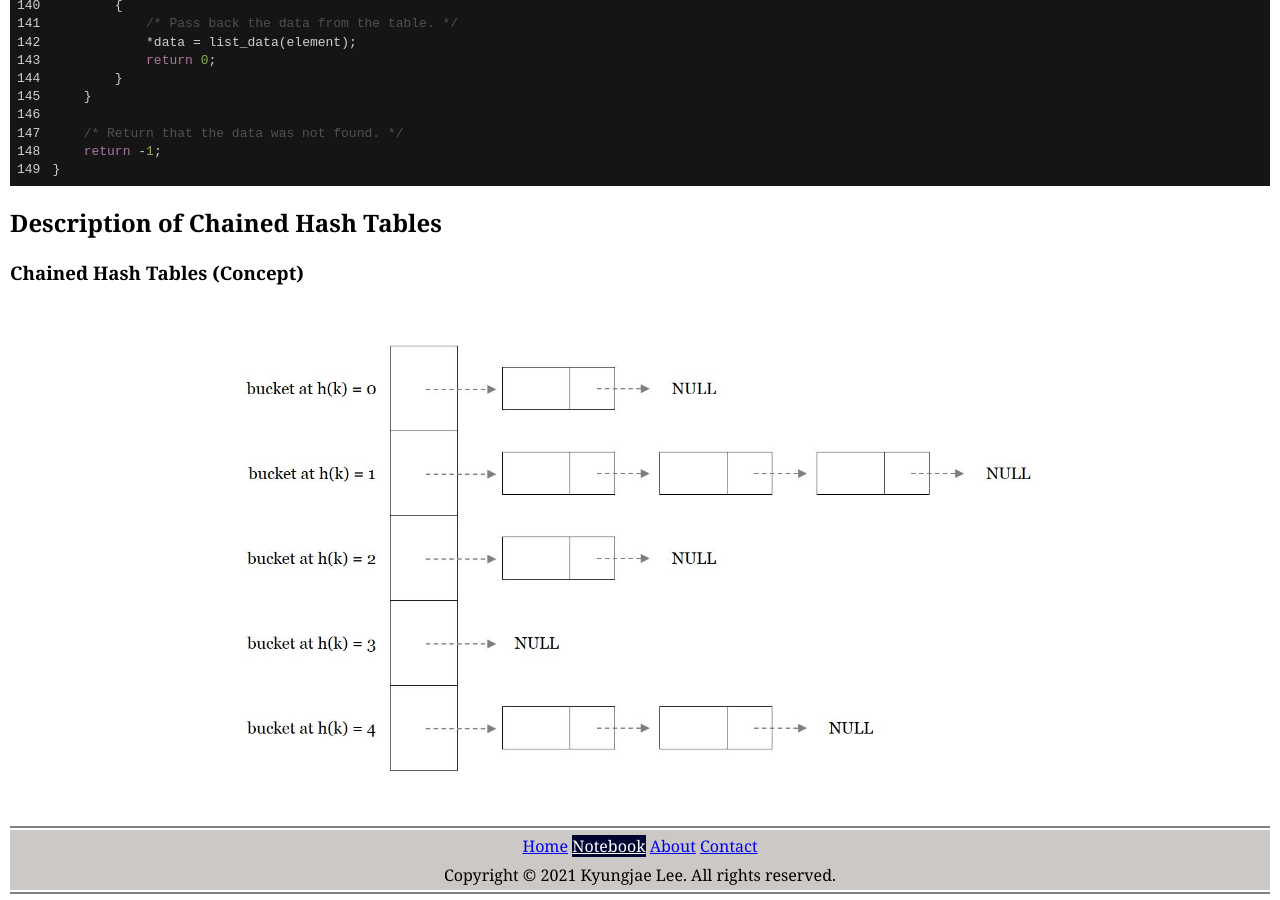
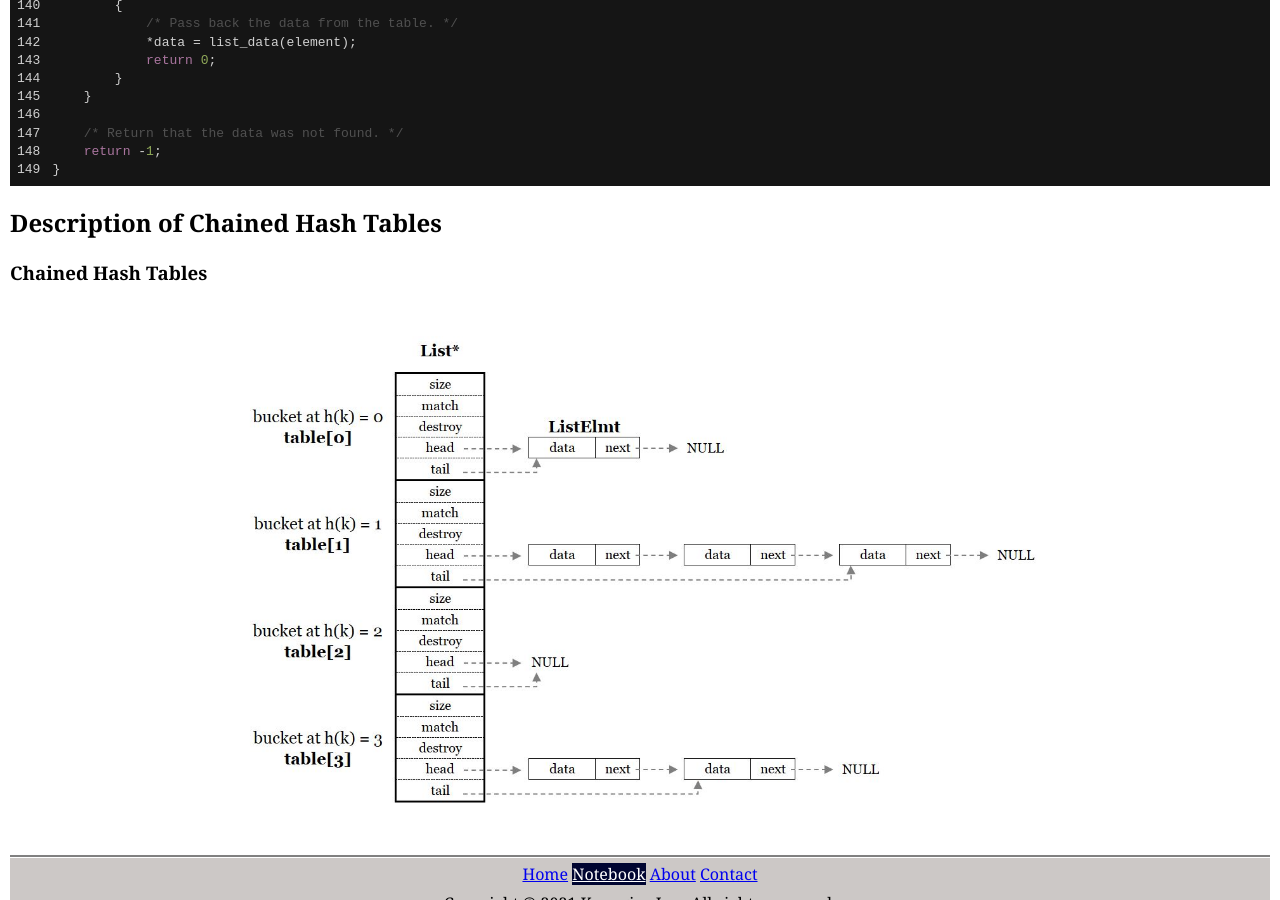
Before and after one commit to kyungjae-lee/kyungjae-lee.github.io, a Jekyll site: the page built from _posts/data-structures/2021-02-07-chained-hash-tables.md, in a window 1280 px wide and 900 px high, scrolled down 3855 px. Built offline with Jekyll 4.4.1, drawn with Linux system fonts in a browser that asks for light colours.

Commit message:
Update 'chained-hash-tables' notes

```diff
--- a/_posts/data-structures/2021-02-07-chained-hash-tables.md
+++ b/_posts/data-structures/2021-02-07-chained-hash-tables.md
@@ -203,6 +203,6 @@ int chtbl_lookup(const CHTbl *htbl, void **data)
 
 ## Description of Chained Hash Tables
 
-### Chained Hash Tables (Concept)
+### Chained Hash Tables
 
-![chained-hash-tables-concept]({{site.baseurl}}/img/data-structures/chained-hash-tables-concept.jpg){:.inline-img-w800}
+![chained-hash-tables]({{site.baseurl}}/img/data-structures/chained-hash-tables.jpg){:.inline-img-w800}
```
Also changed, not shown: img/data-structures/chained-hash-tables.jpg (added), 1 other file.
